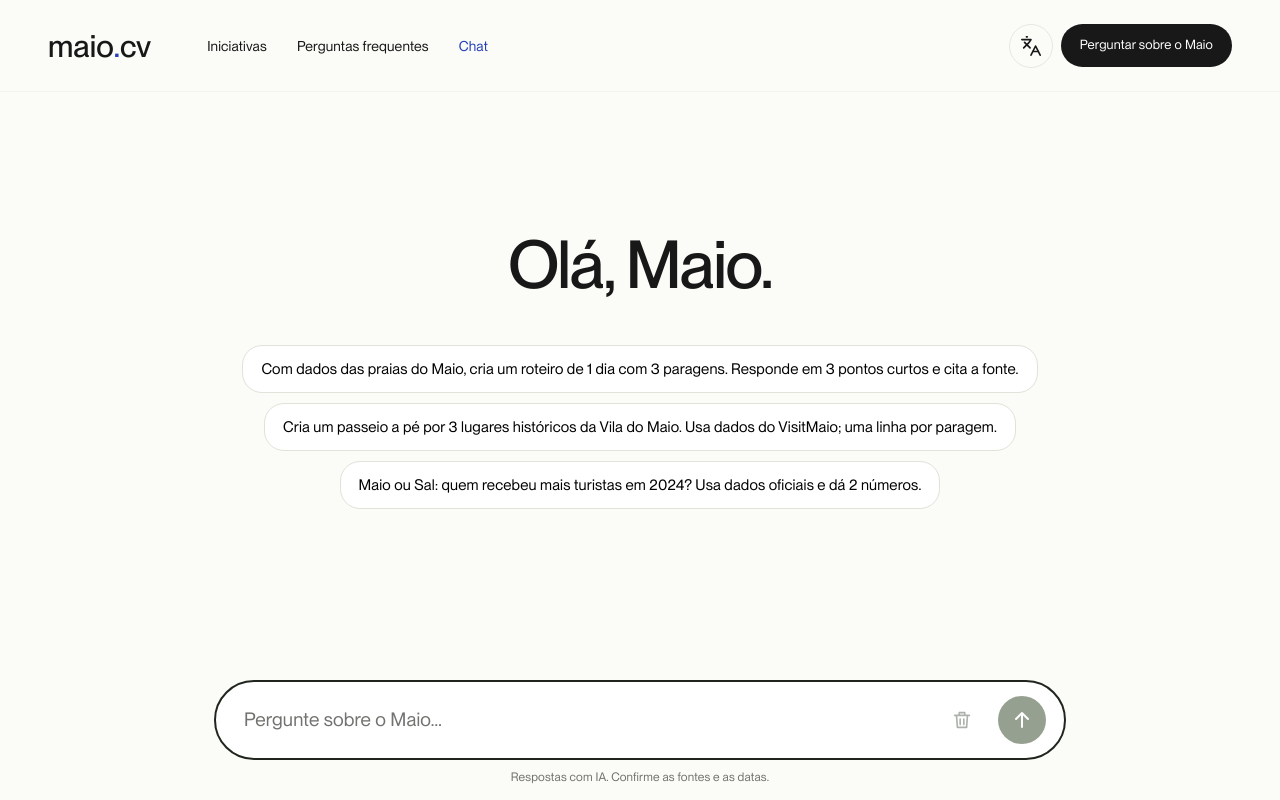
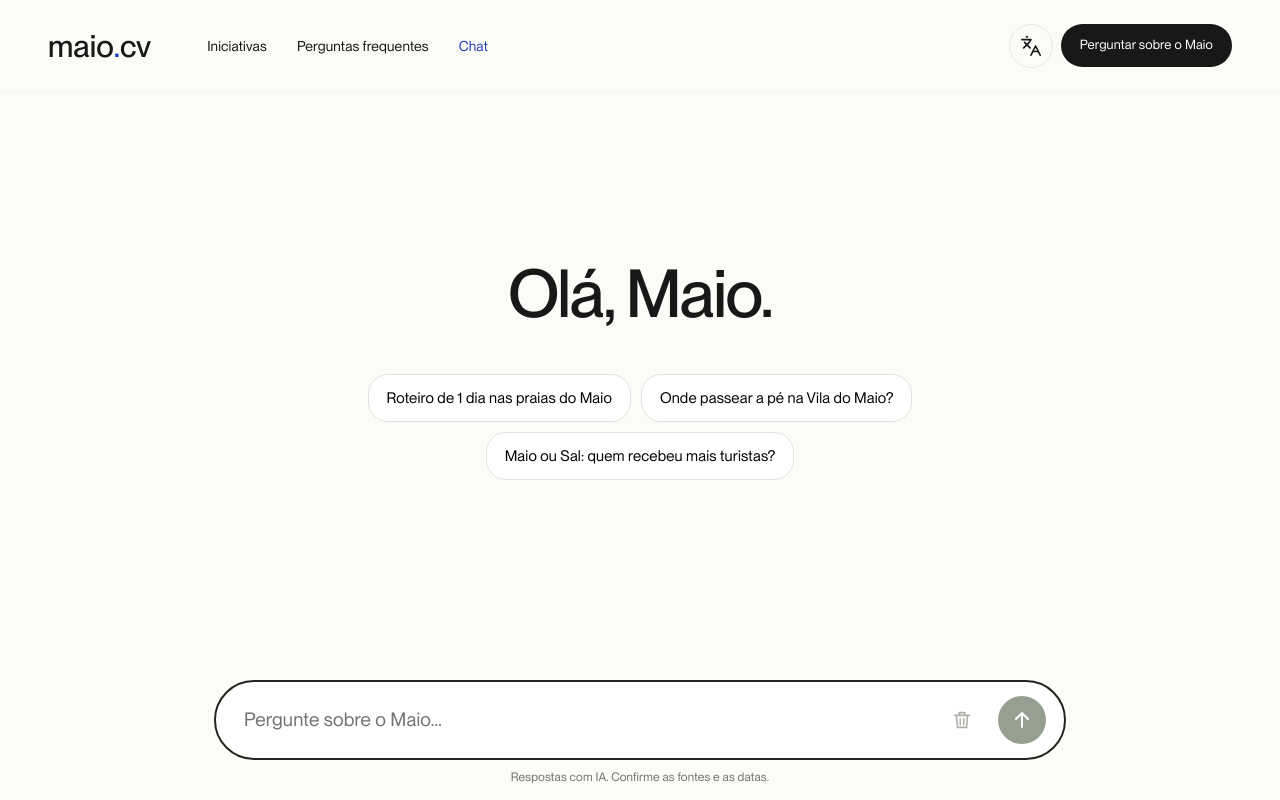
Before and after one commit to thisiscarlosgomes/maiocv, a Next.js app: page /chat in a window 1280 px wide. Built offline with nearby package versions, Linux system fonts and the light colour scheme.

Commit message:
Keep chat suggestion labels concise

```diff
--- a/components/chat.tsx
+++ b/components/chat.tsx
@@ -26,9 +26,9 @@ type Message = {
 export function Chat({ locale = "pt" }: { locale?: Locale }) {
   const copy = (key: MessageKey, values?: Record<string, string | number>) => t(key, values, locale);
   const suggestions = [
-    copy("chat.suggest.beaches"),
-    copy("chat.suggest.business"),
-    copy("chat.suggest.tourism"),
+    { label: copy("chat.suggest.beaches"), prompt: copy("chat.suggest.beaches.prompt") },
+    { label: copy("chat.suggest.business"), prompt: copy("chat.suggest.business.prompt") },
+    { label: copy("chat.suggest.tourism"), prompt: copy("chat.suggest.tourism.prompt") },
   ];
   const [messages, setMessages] = useState<Message[]>([]);
   const [draft, setDraft] = useState("");
@@ -61,7 +61,7 @@ export function Chat({ locale = "pt" }: { locale?: Locale }) {
     pane.scrollTo({ top: pane.scrollHeight, behavior });
   }, [messages, busy, error, reduced]);
 
-  async function send(question = draft) {
+  async function send(question = draft, suggestedPrompt?: string) {
     const text = question.trim();
     if (!text || active.current) return;
     const greeting = publicChatGreeting(text, locale);
@@ -88,6 +88,9 @@ export function Chat({ locale = "pt" }: { locale?: Locale }) {
         return;
       }
       const outbound = conversation.slice(-12).map(({ role, content }) => ({ role, content }));
+      if (suggestedPrompt && outbound.at(-1)?.role === "user") {
+        outbound[outbound.length - 1] = { role: "user", content: suggestedPrompt };
+      }
       const instruction = locale === "fr"
         ? "Reply in French. Keep source titles in their original language."
         : locale === "en"
@@ -202,9 +205,9 @@ export function Chat({ locale = "pt" }: { locale?: Locale }) {
           <div className="chat-welcome">
             <h1>{copy("chat.welcome")}</h1>
             <div className="chat-suggestions">
-              {suggestions.map(question => (
-                <button key={question} type="button" onClick={() => { void send(question); }}>
-                  {question}
+              {suggestions.map(({ label, prompt }) => (
+                <button key={label} type="button" onClick={() => { void send(label, prompt); }}>
+                  {label}
                 </button>
               ))}
             </div>
--- a/lib/i18n/en.json
+++ b/lib/i18n/en.json
@@ -16,9 +16,12 @@
   "footer.studio": "MaioAzul",
   "skip.content": "Skip to content",
   "chat.welcome": "Hello, Maio.",
-  "chat.suggest.beaches": "Using Maio beach data, plan a 1-day beach itinerary with 3 stops. Answer in 3 short bullets and cite the source.",
-  "chat.suggest.business": "Plan a short walk through 3 landmarks in Vila do Maio. Use Visit Maio places data; one line per stop.",
-  "chat.suggest.tourism": "Maio or Sal: who had more tourists in 2024? Use official data and give 2 figures.",
+  "chat.suggest.beaches": "1-day beach itinerary on Maio",
+  "chat.suggest.beaches.prompt": "Using Maio beach data, plan a 1-day beach itinerary with 3 stops. Answer in 3 short bullets and cite the source.",
+  "chat.suggest.business": "Where should I walk in Vila do Maio?",
+  "chat.suggest.business.prompt": "Plan a short walk through 3 landmarks in Vila do Maio. Use Visit Maio places data; one line per stop.",
+  "chat.suggest.tourism": "Maio vs Sal: who had more tourists?",
+  "chat.suggest.tourism.prompt": "Maio or Sal: who had more tourists in 2024? Use official data and give 2 figures.",
   "chat.log": "Conversation",
   "chat.thinking": "Thinking…",
   "chat.label": "Your question about Maio",
--- a/lib/i18n/fr.json
+++ b/lib/i18n/fr.json
@@ -16,9 +16,12 @@
   "footer.studio": "MaioAzul",
   "skip.content": "Aller au contenu",
   "chat.welcome": "Bonjour, Maio.",
-  "chat.suggest.beaches": "Avec les données des plages de Maio, propose une journée avec 3 arrêts. Réponds en 3 points courts et cite la source.",
-  "chat.suggest.business": "Propose une promenade à pied par 3 lieux historiques de Vila do Maio. Utilise les données de VisitMaio ; une ligne par arrêt.",
-  "chat.suggest.tourism": "Maio ou Sal : qui a reçu le plus de touristes en 2024 ? Utilise les données officielles et donne 2 chiffres.",
+  "chat.suggest.beaches": "Une journée sur les plages de Maio",
+  "chat.suggest.beaches.prompt": "Avec les données des plages de Maio, propose une journée avec 3 arrêts. Réponds en 3 points courts et cite la source.",
+  "chat.suggest.business": "Où se promener à Vila do Maio ?",
+  "chat.suggest.business.prompt": "Propose une promenade à pied par 3 lieux historiques de Vila do Maio. Utilise les données de VisitMaio ; une ligne par arrêt.",
+  "chat.suggest.tourism": "Maio ou Sal : qui a reçu le plus de touristes ?",
+  "chat.suggest.tourism.prompt": "Maio ou Sal : qui a reçu le plus de touristes en 2024 ? Utilise les données officielles et donne 2 chiffres.",
   "chat.log": "Conversation",
   "chat.thinking": "Réflexion…",
   "chat.label": "Votre question sur Maio",
--- a/lib/i18n/pt.json
+++ b/lib/i18n/pt.json
@@ -16,9 +16,12 @@
   "footer.studio": "MaioAzul",
   "skip.content": "Saltar para o conteúdo",
   "chat.welcome": "Olá, Maio.",
-  "chat.suggest.beaches": "Com dados das praias do Maio, cria um roteiro de 1 dia com 3 paragens. Responde em 3 pontos curtos e cita a fonte.",
-  "chat.suggest.business": "Cria um passeio a pé por 3 lugares históricos da Vila do Maio. Usa dados do VisitMaio; uma linha por paragem.",
-  "chat.suggest.tourism": "Maio ou Sal: quem recebeu mais turistas em 2024? Usa dados oficiais e dá 2 números.",
+  "chat.suggest.beaches": "Roteiro de 1 dia nas praias do Maio",
+  "chat.suggest.beaches.prompt": "Com dados das praias do Maio, cria um roteiro de 1 dia com 3 paragens. Responde em 3 pontos curtos e cita a fonte.",
+  "chat.suggest.business": "Onde passear a pé na Vila do Maio?",
+  "chat.suggest.business.prompt": "Cria um passeio a pé por 3 lugares históricos da Vila do Maio. Usa dados do VisitMaio; uma linha por paragem.",
+  "chat.suggest.tourism": "Maio ou Sal: quem recebeu mais turistas?",
+  "chat.suggest.tourism.prompt": "Maio ou Sal: quem recebeu mais turistas em 2024? Usa dados oficiais e dá 2 números.",
   "chat.log": "Conversa",
   "chat.thinking": "A pensar…",
   "chat.label": "A sua pergunta sobre o Maio",
```
